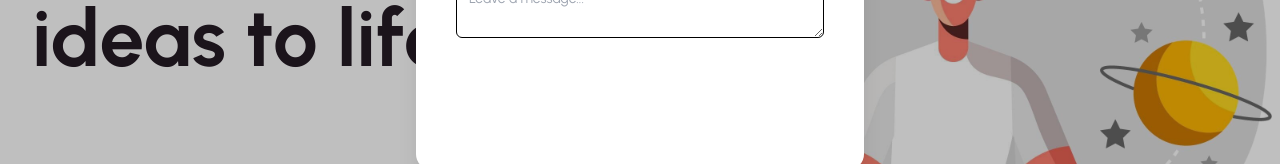
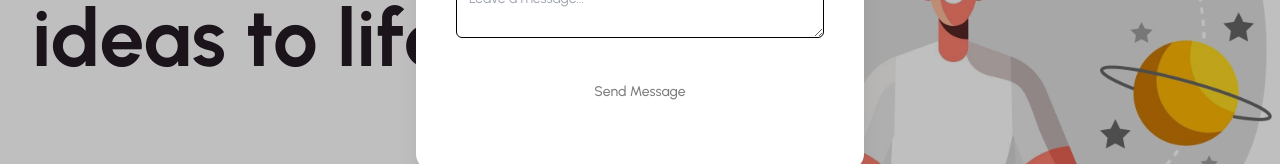
Before and after one commit to kev-er/freelacer_site, a Next.js app: page / in a window 1280 px wide. Both pictures are taken after a click on the button "Contact me". Shown: the part 531-695 px from the top of the page. Built offline with nearby package versions, Linux system fonts and the light colour scheme.

Commit message:
fixing success form

```diff
--- a/app/components/Navbar/Contactus.tsx
+++ b/app/components/Navbar/Contactus.tsx
@@ -130,7 +130,7 @@ const Contactusform = ({
                     <button
                       type="submit"
                       disabled={isDisabled}
-                      className="w-full py-3 px-5 text-sm font-medium text-white bg-blue-600 hover:bg-blue-700 rounded-lg disabled:opacity-50"
+                      className="w-full py-3 px-5 text-sm font-medium text-black bg-blue-600 hover:bg-blue-700 rounded-lg disabled:opacity-50"
                     >
                       Send Message
                     </button>
--- a/app/components/Success/index.tsx
+++ b/app/components/Success/index.tsx
@@ -1,20 +1,20 @@
-const Success = () => {
+const SuccessPage = () => {
   return (
     <div className="flex items-center justify-center min-h-screen bg-gray-100">
       <div className="bg-white p-8 rounded-lg shadow-md text-center max-w-md">
         <h1 className="text-2xl font-bold text-green-600 mb-4">Success!</h1>
         <p className="text-gray-700 mb-6">
-          Thanks for your message — I’ll be in touch soon.
+          Thanks for getting in touch! I’ll get back to you soon.
         </p>
         <a
           href="/"
           className="inline-block bg-blue-600 text-white px-4 py-2 rounded hover:bg-blue-700"
         >
-          Back to Home
+          Return Home
         </a>
       </div>
     </div>
   );
 };
 
-export default Success;
+export default SuccessPage;
```
Also changed, not shown: 1 other file (tests, documents, lock files or other folders).
